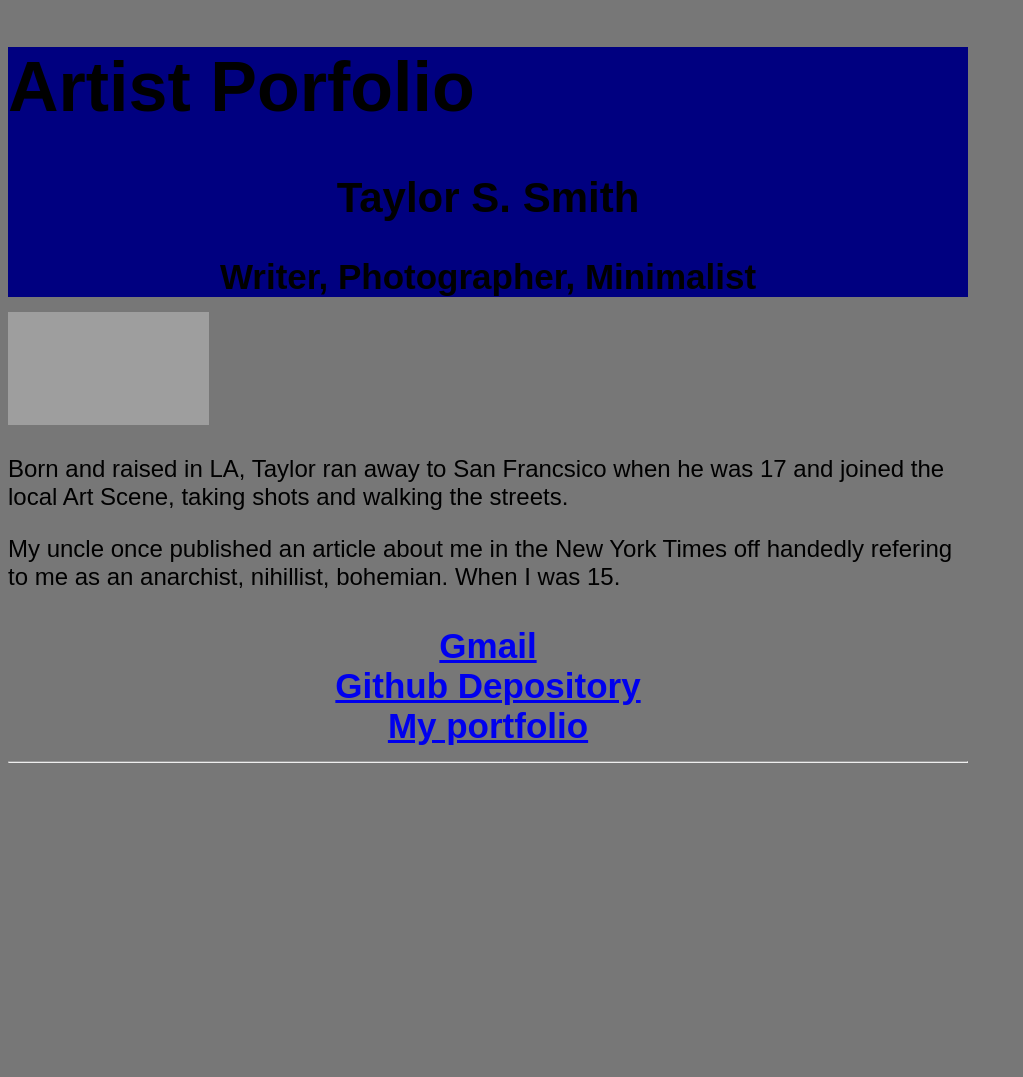
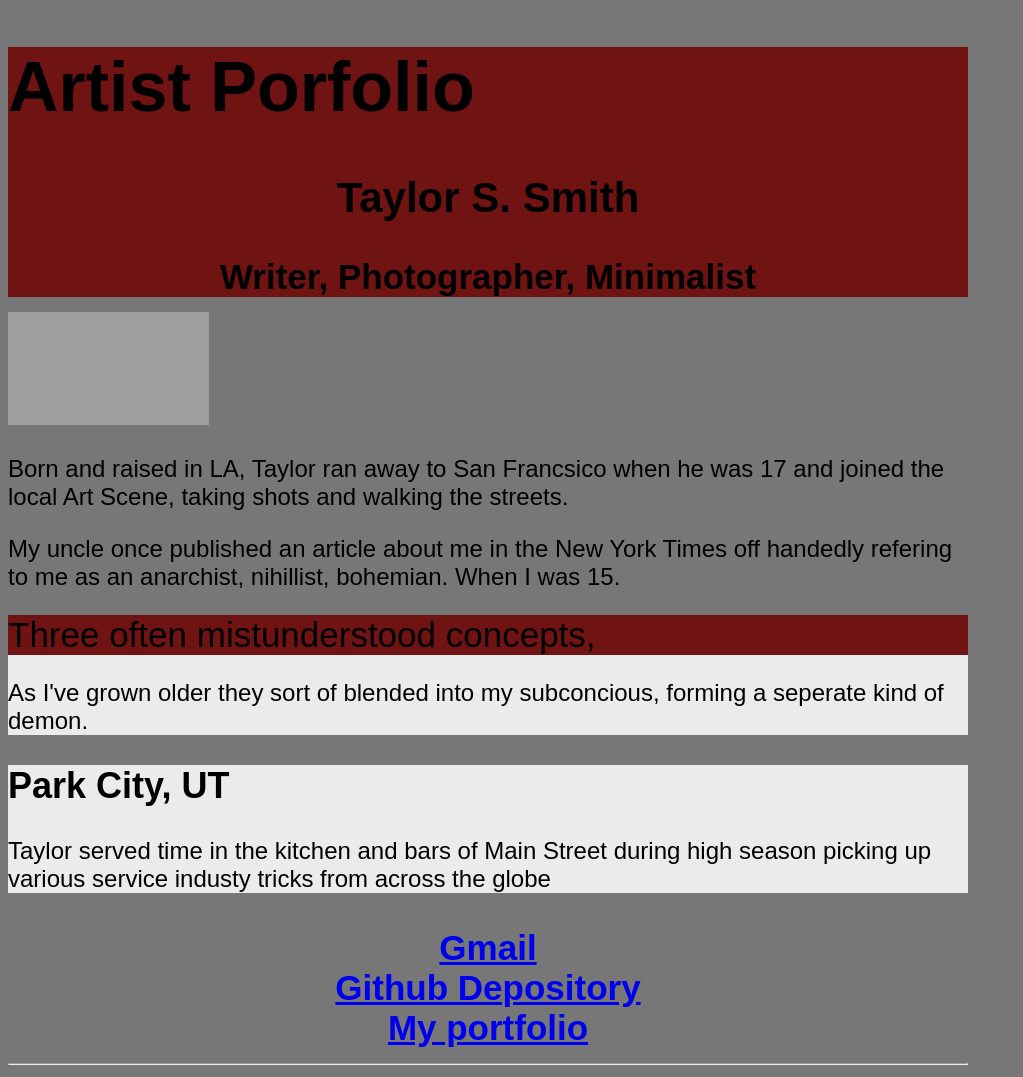
Before and after one commit to Kantandia/-HW-wireframe-, a plain HTML site: page index.html in a window 1280 px wide. Shown: the whole page, without its empty margins (0-1023 px from the left). Before the commit the page ends 800 px from the top, so only its background shows below. Drawn offline with Linux system fonts and the light colour scheme; grey boxes are pictures that could not be loaded.

Commit message:
added so much shit

```diff
--- a/index.html
+++ b/index.html
@@ -26,8 +26,17 @@
   <p>My uncle once published an article about me in the New York Times off handedly refering to me as
     an anarchist, nihillist, bohemian. When I was 15.
   </p>
+  <aside>
+      <header>Three often mistunderstood concepts,</header>
+      <p>As I've grown older they sort of blended into my subconcious, forming a seperate kind of demon.</p>
+    </aside>
 </section>
 
+
+<article>
+    <h1>Park City, UT</h1>
+    <p>Taylor served time in the kitchen and bars of Main Street during high season picking up various service industy tricks from across the globe</p>
+  </article>
 <nav>
  <h3>
   <l1>
--- a/style.css
+++ b/style.css
@@ -3,7 +3,7 @@
      header {
         font-family: 'Arial', 'Helvetica Neue', 'sans-serif';
         margin-bottom: 15px;
-        background-color: navy;
+        background-color: rgb(112, 19, 19);
         font-size: 35px;
         color: rgb(rgb(85, 1, 1));
         text-align: left;
@@ -27,6 +27,13 @@
 
 
         }
+    aside {
+        background: #ebebeb;
+    }
+
+    article {
+        background: #ebebeb
+    }
       */
       h1 {
       margin-bottom: 15px;
@@ -54,7 +61,7 @@
       h4 {
           color:#777;
           background: #777;
-          width: 960px;
+          text-align: right;
           font-size: 24px;
 
 
```
